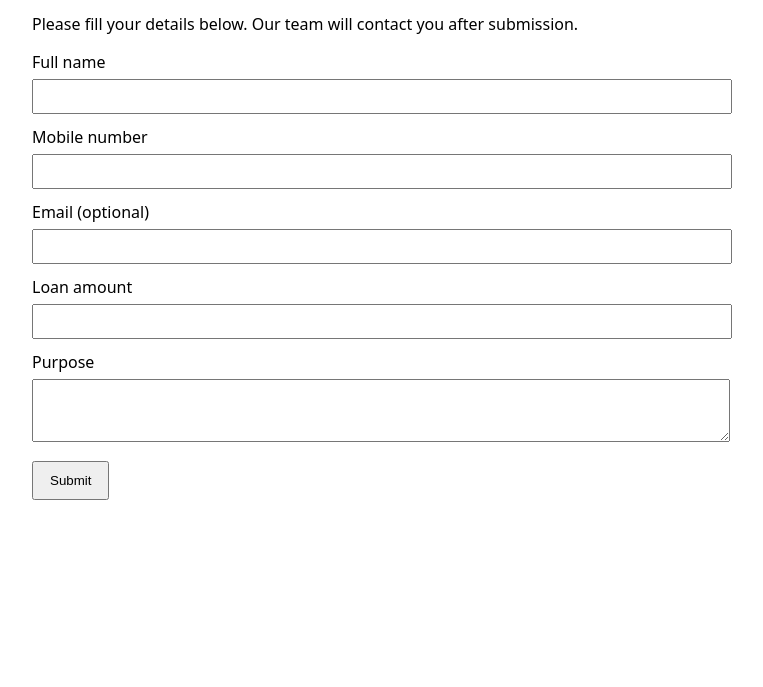
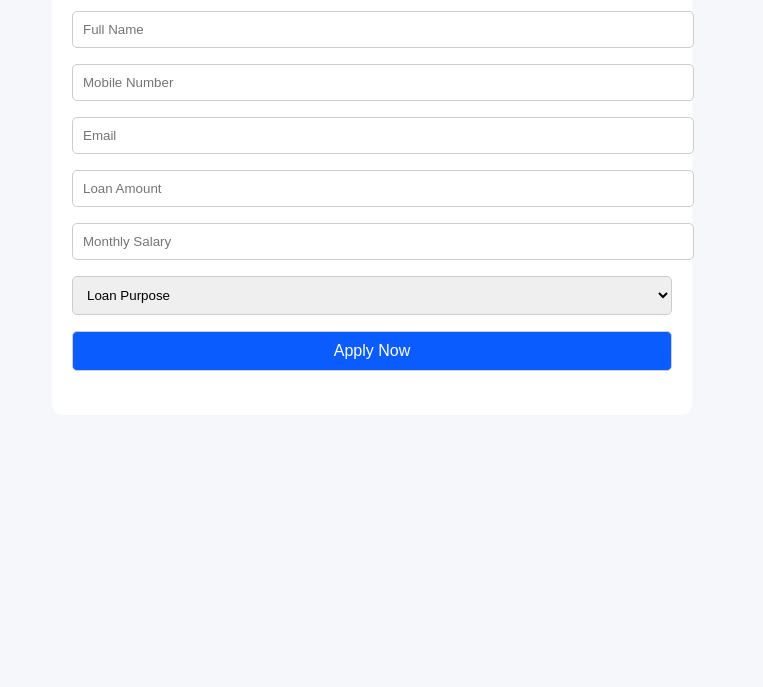
Before and after one commit to jmddatasheet-blip/rupyelo-loan-form, a plain HTML site: page index.html in a window 1280 px wide. Shown: the part 113-800 px from the top of the page, without its empty margins (268-1031 px from the left). Drawn offline with Linux system fonts and the light colour scheme.

Commit message:
Replace index.html with enhanced RUPEYLO loan application form

```diff
--- a/index.html
+++ b/index.html
@@ -1,39 +1,58 @@
-<!doctype html>
+<!DOCTYPE html>
 <html lang="en">
 <head>
-    <meta charset="utf-8" />
-    <meta name="viewport" content="width=device-width,initial-scale=1" />
-    <title>RUPEYLO Loan Form</title>
+<meta charset="UTF-8">
+<title>RUPEYLO Loan Application</title>
+<meta name="viewport" content="width=device-width, initial-scale=1.0">
 <style>
-      body{font-family:system-ui,-apple-system,Segoe UI,Roboto,Helvetica,Arial;margin:24px}
-      .container{max-width:680px;margin:0 auto}
-      label{display:block;margin-top:12px}
-      input,select,textarea{width:100%;padding:8px;margin-top:6px}
-      button{margin-top:14px;padding:10px 16px}
+body { font-family: Arial; background:#f5f7fa; padding:20px; }
+form { max-width:600px; margin:auto; background:#fff; padding:20px; border-radius:10px; }
+h2 { text-align:center; }
+input, select, button {
+  width:100%; padding:10px; margin:8px 0; border-radius:5px; border:1px solid #ccc;
+}
+button { background:#0a5cff; color:#fff; font-size:16px; cursor:pointer; }
 </style>
 </head>
+
 <body>
-    <div class="container">
-      <h1>RUPEYLO - Digital Loan Request</h1>
-      <p>Site live at <a href="https://jmddatasheet-blip.github.io/rupyelo-loan-form/">https://jmddatasheet-blip.github.io/rupyelo-loan-form/</a></p>
-      <p>Please fill your details below. Our team will contact you after submission.</p>
+
 <form id="loanForm">
-        <label>Full name<input name="name" required></label>
-        <label>Mobile number<input name="mobile" required></label>
-        <label>Email (optional)<input name="email" type="email"></label>
-        <label>Loan amount<input name="amount" type="number" required></label>
-        <label>Purpose<textarea name="purpose" rows="3"></textarea></label>
-        <button type="submit">Submit</button>
+<h2>RUPEYLO Loan Application</h2>
+
+<input name="name" placeholder="Full Name" required>
+<input name="mobile" placeholder="Mobile Number" required>
+<input name="email" placeholder="Email">
+<input name="loan_amount" placeholder="Loan Amount">
+<input name="salary" placeholder="Monthly Salary">
+<select name="loan_purpose">
+<option value="">Loan Purpose</option>
+<option>Personal</option>
+<option>Business</option>
+<option>Salary Advance</option>
+</select>
+
+<button type="submit">Apply Now</button>
+<p id="msg"></p>
 </form>
-      <div id="thanks" style="display:none;margin-top:16px;padding:12px;background:#f3f3f3">Thank you — our team will contact you soon.</div>
-    </div>
+
 <script>
-      document.getElementById('loanForm').addEventListener('submit', function(e){
+const scriptURL = "PASTE_GOOGLE_SCRIPT_URL_HERE";
+const form = document.getElementById("loanForm");
+const msg = document.getElementById("msg");
+
+form.addEventListener("submit", e => {
   e.preventDefault();
-        // Collect form data and show thank-you. Integrate with backend as needed.
-        document.getElementById('loanForm').style.display='none';
-        document.getElementById('thanks').style.display='block';
+  fetch(scriptURL, { method: "POST", body: new FormData(form)})
+  .then(response => {
+    msg.innerHTML = "✅ Application Submitted Successfully";
+    form.reset();
+  })
+  .catch(error => {
+    msg.innerHTML = "❌ Error submitting form";
+  });
 });
 </script>
+
 </body>
 </html>
```
Lines whose indentation alone changed are shown as unchanged.
